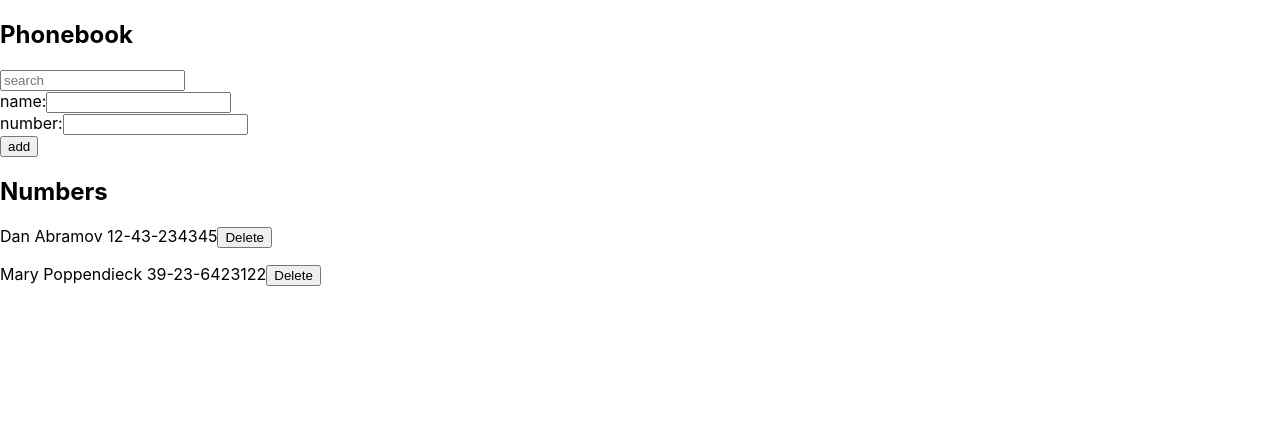
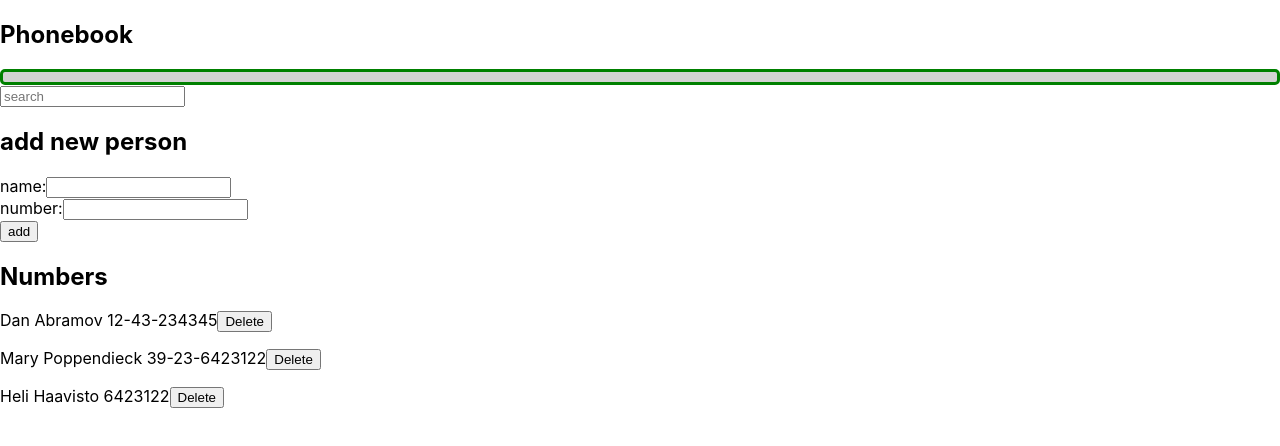
Before and after one commit to HeliHaavisto/fullstack, a React (Create React App) app in the folder part2/phonebook/: page / in a window 1280 px wide. Shown: the top 446 px of the page. Built offline with nearby package versions, Linux system fonts and the light colour scheme; data requests are answered from the project's data file; the HTML template or start-up script is replaced by a standard one.

Commit message:
task 2.19 done

```diff
--- a/part2/phonebook/db.json
+++ b/part2/phonebook/db.json
@@ -9,6 +9,11 @@
       "name": "Mary Poppendieck",
       "number": "39-23-6423122",
       "id": 4
+    },
+    {
+      "name": "Heli Haavisto",
+      "number": "6423122",
+      "id": 5
     }
   ]
 }
--- a/part2/phonebook/src/App.js
+++ b/part2/phonebook/src/App.js
@@ -1,6 +1,7 @@
 import React, { useState, useEffect} from "react";
 import nameService from './services/names';
 import axios from "axios";
+import './app.css';
 
 const SearchBox= ({search}) => {
   return(
@@ -19,6 +20,7 @@ const App=() => {
   const [newNumber, setNewNumber] = useState('')
 
   const [searchInput, setSearchInput] = useState('')
+  const [errorMessage,setErrorMessage] = useState('')
 
   useEffect(() => {
    nameService
@@ -27,6 +29,17 @@ const App=() => {
         setPersons(response.data)
       })
   }, [])
+
+  const Notification = ({message}) => {
+    if (message === null) {
+      return null
+    }
+    return(
+      <div className="error">
+        {message}
+        </div>
+    )
+  }
 
   const addName = (event) => {
     event.preventDefault()
@@ -42,6 +55,7 @@ const App=() => {
 
     } else {
     setPersons(persons.concat(nameObject))
+    setErrorMessage(`${newName} added`)
     setNewName('')
     setNewNumber('')
 
@@ -52,6 +66,7 @@ const App=() => {
     .then( response => {
       setPersons(persons.concat(response.data))
       setNewName('')
+
     })
   }
 
@@ -62,13 +77,16 @@ const App=() => {
     .then(response =>{
       console.log(response)
       window.location.reload();
+
     })
-
+    setErrorMessage(` Id ${id} removed`)
   }
 
   const handleNameChange = (event) => {
+
     console.log(event.target.value)
     setNewName(event.target.value)
+
   }
 
   const handleNumberChange = (event) => {
@@ -82,6 +100,7 @@ const App=() => {
   const PersonForm = () => {
     return(
       <form onSubmit= {addName}>
+        <h2>add new person</h2>
           <div>
             name:<input value={newName} onChange={handleNameChange} />
           </div>
@@ -114,6 +133,7 @@ const App=() => {
   return (
     <div>
       <h2>Phonebook</h2>
+      <Notification message={errorMessage}/>
       <SearchBox search={searchValueHandler}/>
       <PersonForm />
 
--- /dev/null
+++ b/part2/phonebook/src/app.css
@@ -0,0 +1,9 @@
+.error {
+    color:green;
+    background-color: lightgrey;
+    border-color: green;
+    border-width: 1px;
+    border-radius: 5px;
+    padding: 5px;
+    border:solid;
+}
```
